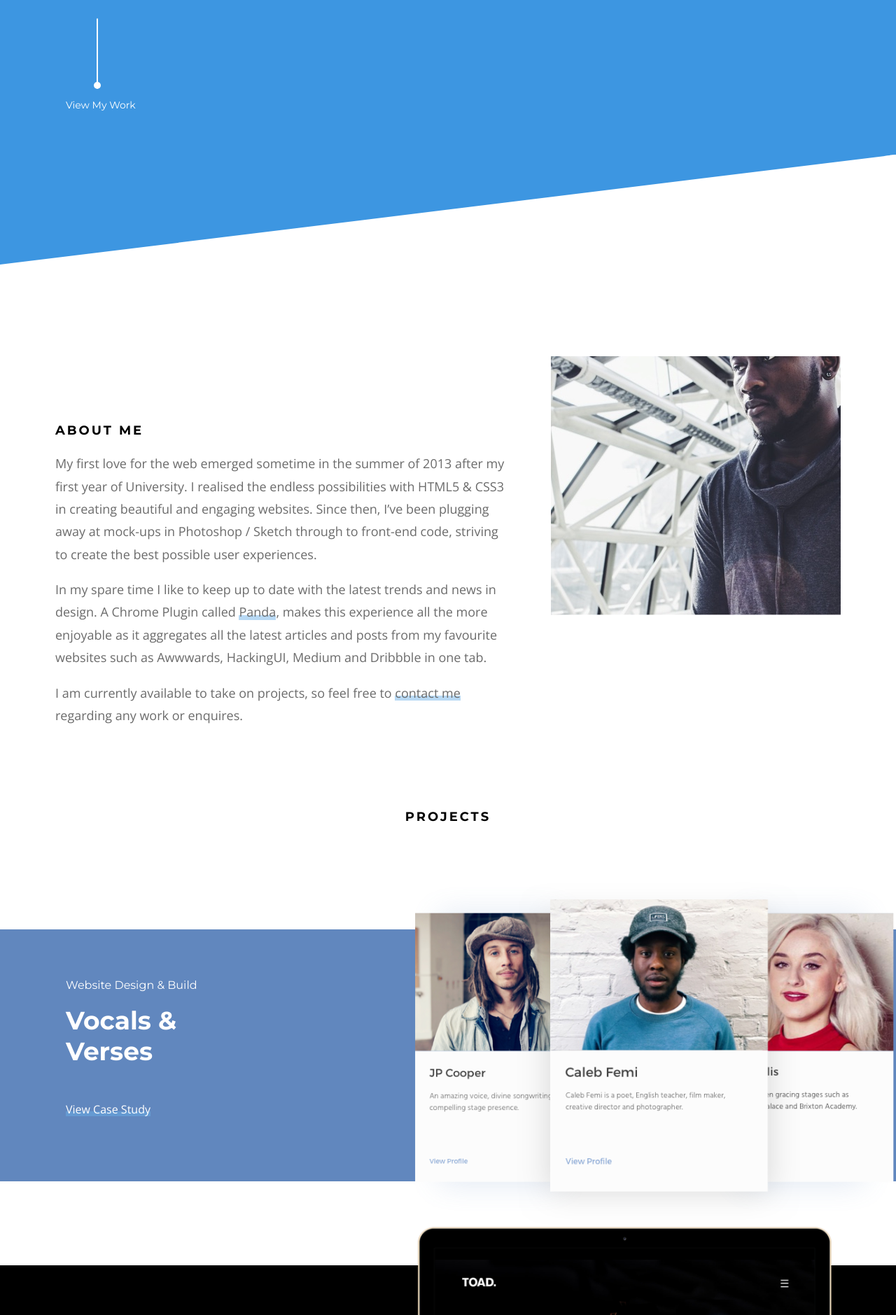
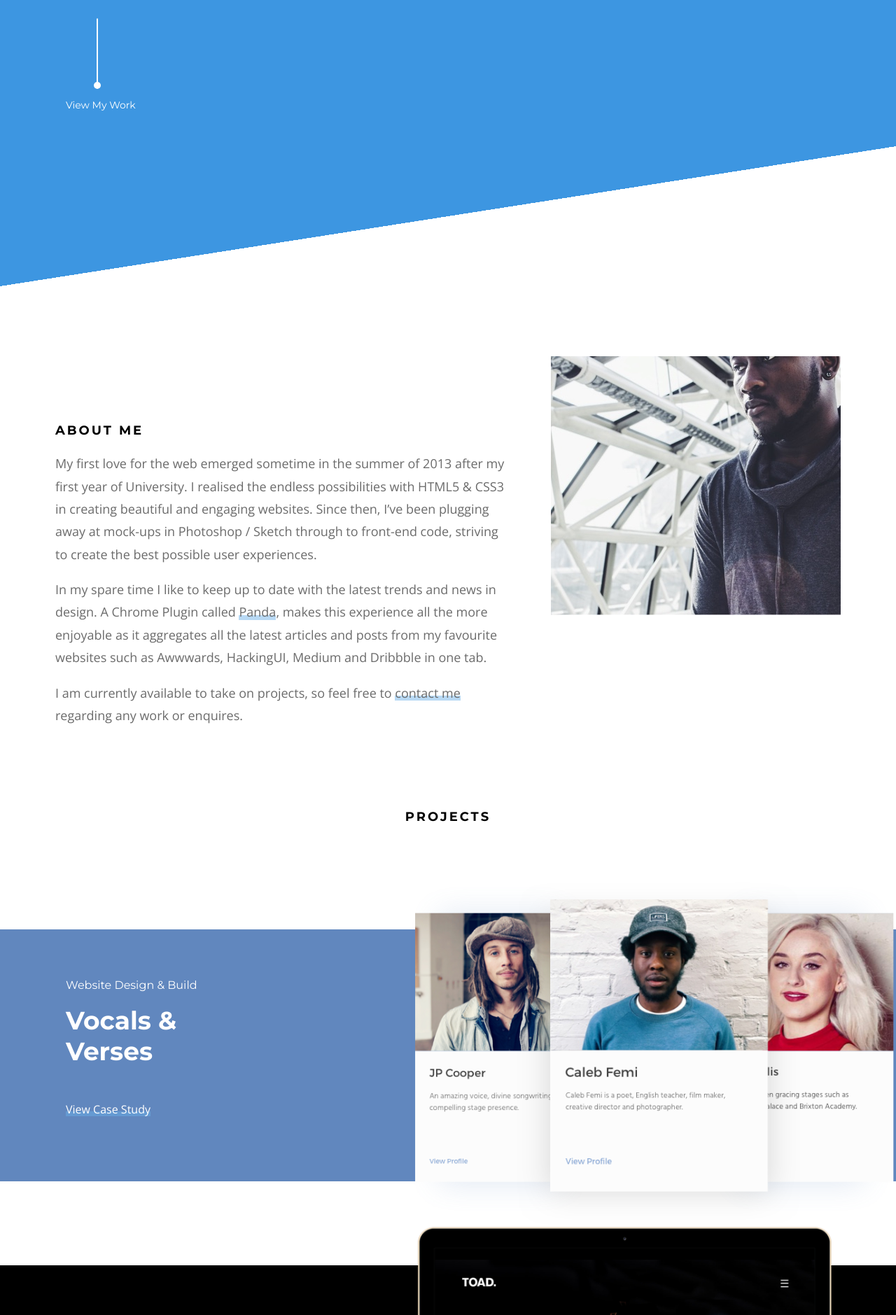
Before and after one commit to LloydBennett/lloydbennett.github.io, a Jekyll site: the page built from index.html, in a window 1280 px wide. Shown: the part 462-2341 px from the top of the page at 70% size. Built offline with Jekyll 4.4.1, drawn with Linux system fonts in a browser that asks for light colours; nearby versions of some CDN libraries.

Commit message:
fixed diagonal header and footer issue

```diff
--- a/_sass/layout/_footer.scss
+++ b/_sass/layout/_footer.scss
@@ -19,26 +19,11 @@
 	}
 
 	&:before {
+		@include diagonalGradientSection(bottom right, white white transparent transparent);
 		content: "";
 		position: absolute;
-		bottom: 100px;
+		top: 0;
 		right: 0;
-		width: 100%;
-		background-color: white;
-		transform: rotate(-9deg);
-		height: 208px;
-    	border-left: 30px solid white;
-
-    	@media screen and (min-width: 1266px) {
-    		border-top: 20px solid;
-    		transform: rotate(-8deg);
-    	}
-    	@media screen and (min-width: 1585px) {
-    		transform: rotate(-7deg);
-    	}
-    	@media screen and (min-width: 1800px) {
-    		transform: rotate(-6deg);
-    	}
 	}
 
 	.container {
@@ -57,8 +42,9 @@
 		letter-spacing: 0;
 		margin-bottom: 0;
 		margin-top: 0;
+		font-size: pxtoem(48);
 
-		@media screen and (max-width: 767px) {
+		@media screen and (max-width: $mobile-max-breakpoint) {
 			margin-right: auto;
 			font-size: 2em;
 		}
@@ -89,5 +75,4 @@
 			}
 		}
 	}
-
 }
--- a/_sass/layout/_header.scss
+++ b/_sass/layout/_header.scss
@@ -14,7 +14,6 @@
     min-height: 600px;
     padding-bottom: 50px;
 
-
     @include media-query(pxtoem(550)) {
         min-height: 750px;
     }
@@ -28,37 +27,13 @@
         position: relative;
 
         &:after {
+            @include diagonalGradientSection(top left, white white transparent transparent);
             content: "";
             width: 100%;
             display: block;
             height: 200px;
-            background-color: white;
             position: absolute;
-            bottom: -140px;
-            transform: rotate(-7deg);
-            border-right: 20px solid;
-
-            @media screen and (min-width: 768px) and (max-width: 959px) {
-                bottom: -60px;
-            }
-            @media screen and (min-width: 960px) {
-                bottom: -90px;
-            }
-
-            @media screen and (min-width: 1510px) {
-                bottom: -100px;
-            }
-
-            @media screen and (min-width: 1628px) {
-                border-top: 10px solid;
-            }
-
-            @media screen and (min-width: 1674px) {
-                border-top: 50px solid;
-                bottom: -115px;
-                border-right: 25px solid;
-            }
-
+            bottom: 0;
         }
     }
 
@@ -66,10 +41,6 @@
         position: relative;
         z-index: 2;
         margin-top: 3.5rem;
-
-        // @media screen and (max-width: 599px) {
-        //     margin-top: 3.5rem;
-        // }
 
         @include media-query(pxtoem(550)){
             margin-top: 12vh;
@@ -112,7 +83,6 @@
         }
     }
 
-
     a {
         display: table;
     }
--- a/_sass/modules/_nav.scss
+++ b/_sass/modules/_nav.scss
@@ -114,7 +114,6 @@
 		margin-top: 0;
 		margin-bottom: 0;
 		list-style: none;
-		color:white;
 		@extend %clearfix;
 		padding-left: 0;
 		position: absolute;
@@ -138,6 +137,11 @@
 				font-size: 4em; // 64
 				padding: 20px;
 			}
+
+			a {
+				color:white;
+			}
+
 			&:after {
 				@media screen and (min-width: 768px) {
 					content: "";
--- a/_sass/utilities/_mixins.scss
+++ b/_sass/utilities/_mixins.scss
@@ -57,3 +57,13 @@
   border-bottom: $size solid $colour;
   box-shadow: 0px -4px 0px $colour inset;
 }
+
+@mixin diagonalGradientSection($direction, $colour) {
+  width: 100%;
+  height: 200px;
+  background-image: linear-gradient(
+                  to $direction,
+                  nth($colour, 1), nth($colour, 2) 50%,
+                  nth($colour, 3) 50%, nth($colour, 4)
+  );
+}
```
